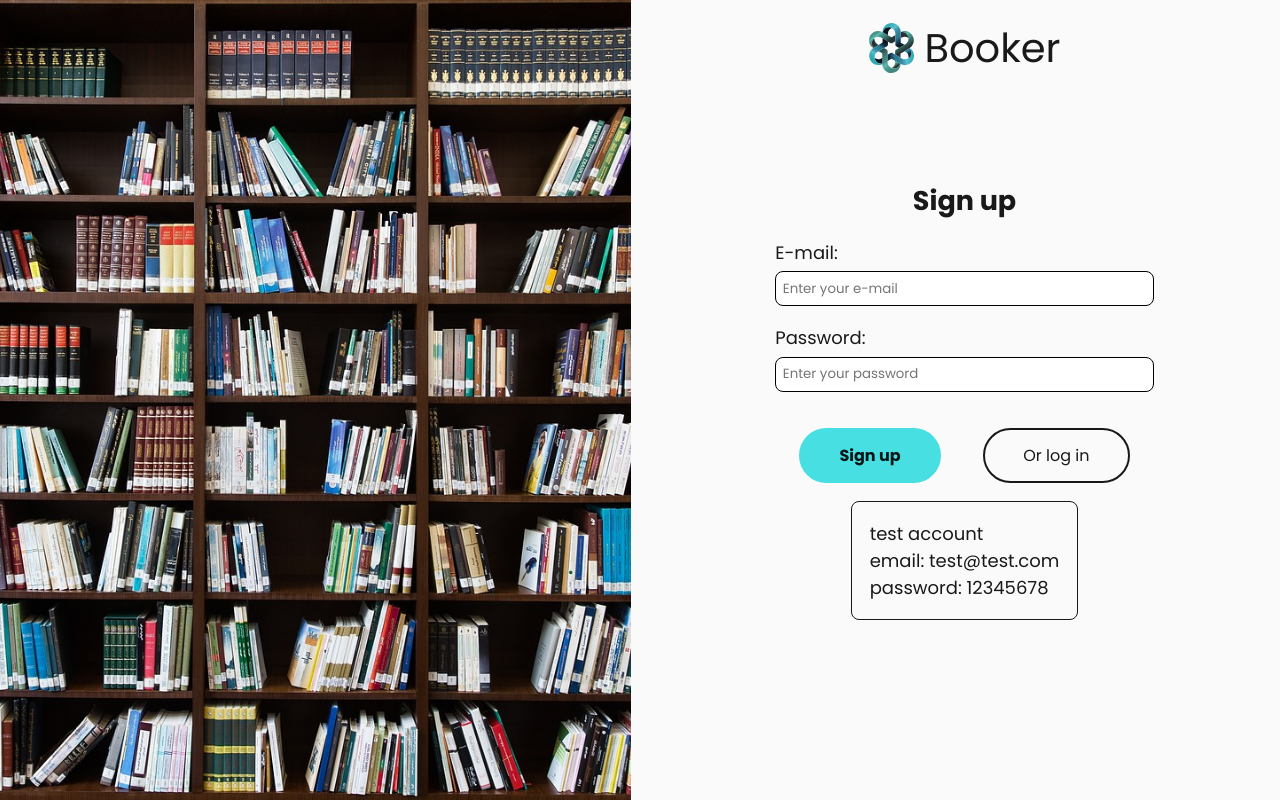
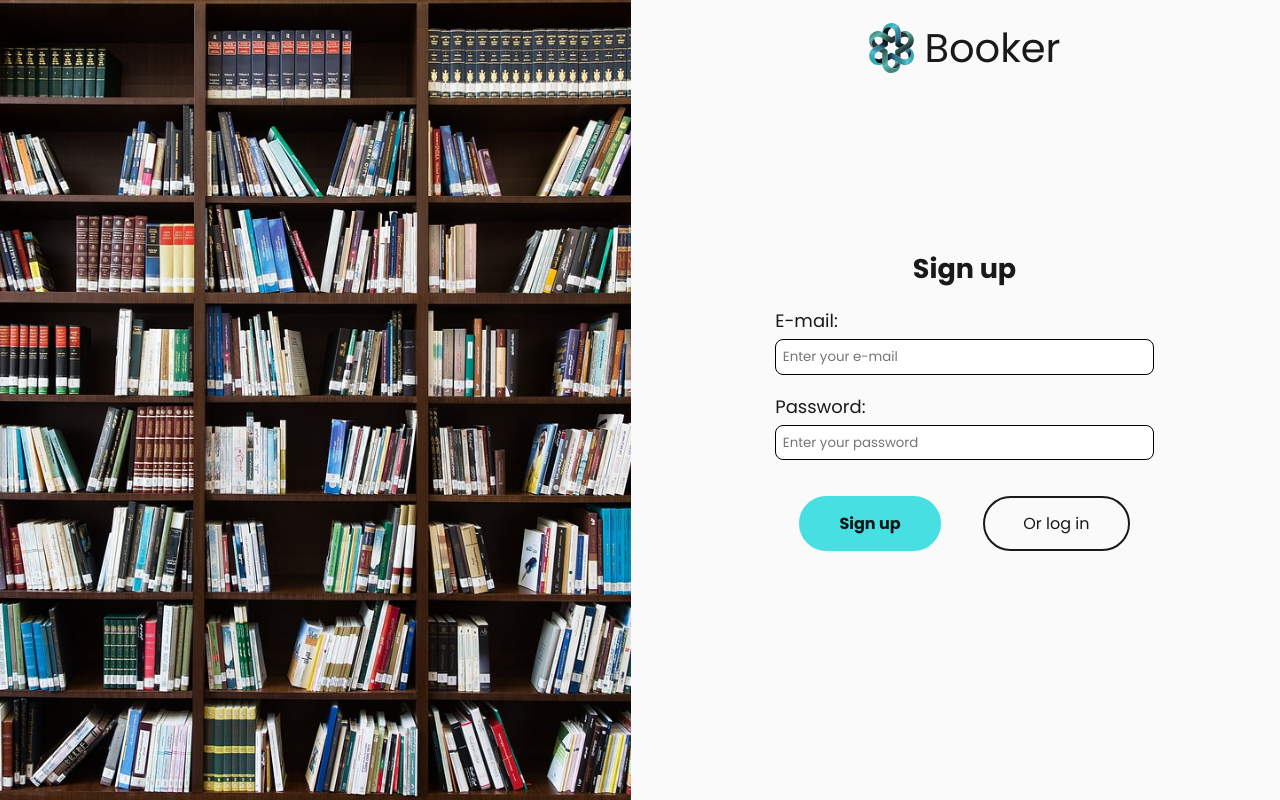
Before and after one commit to kacper-baran/book-summary-website, a Vue app: page /auth/1 in a window 1280 px wide. Built offline with nearby package versions, Linux system fonts and the light colour scheme.

Commit message:
test account deleted

```diff
--- a/src/components/auth/AuthContainer.vue
+++ b/src/components/auth/AuthContainer.vue
@@ -14,11 +14,6 @@
 				</router-link>
 			</div>
 			<slot></slot>
-			<div class="account">
-				<p>test account</p>
-				<p>email: test@test.com</p>
-				<p>password: 12345678</p>
-			</div>
 		</div>
 	</div>
 </template>
@@ -67,13 +62,6 @@
 	margin-inline: auto;
 }
 
-.account {
-  margin-top: 1em;
-  border: 1px solid;
-  border-color: var(--color-border);
-  padding: 1em;
-  border-radius: 8px;
-}
 
 @media (min-width: 768px) {
 	.container {
```
